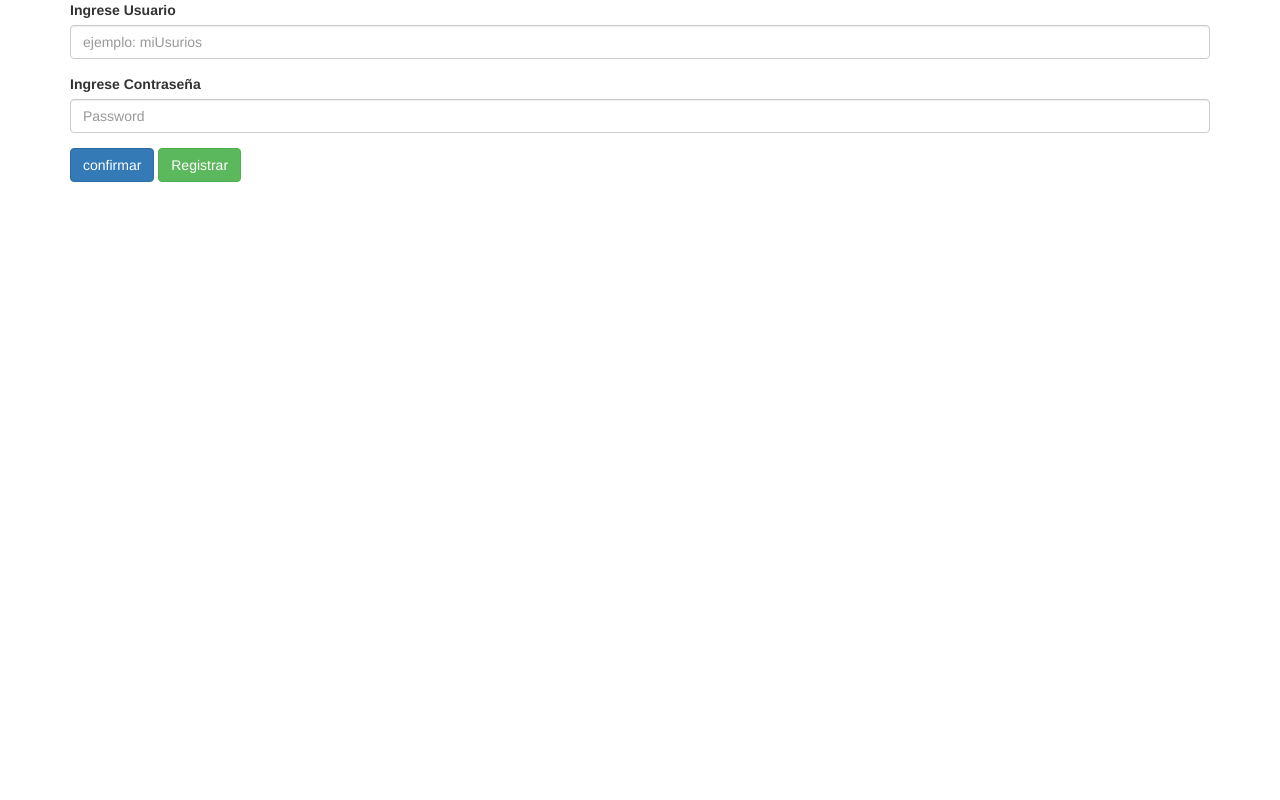
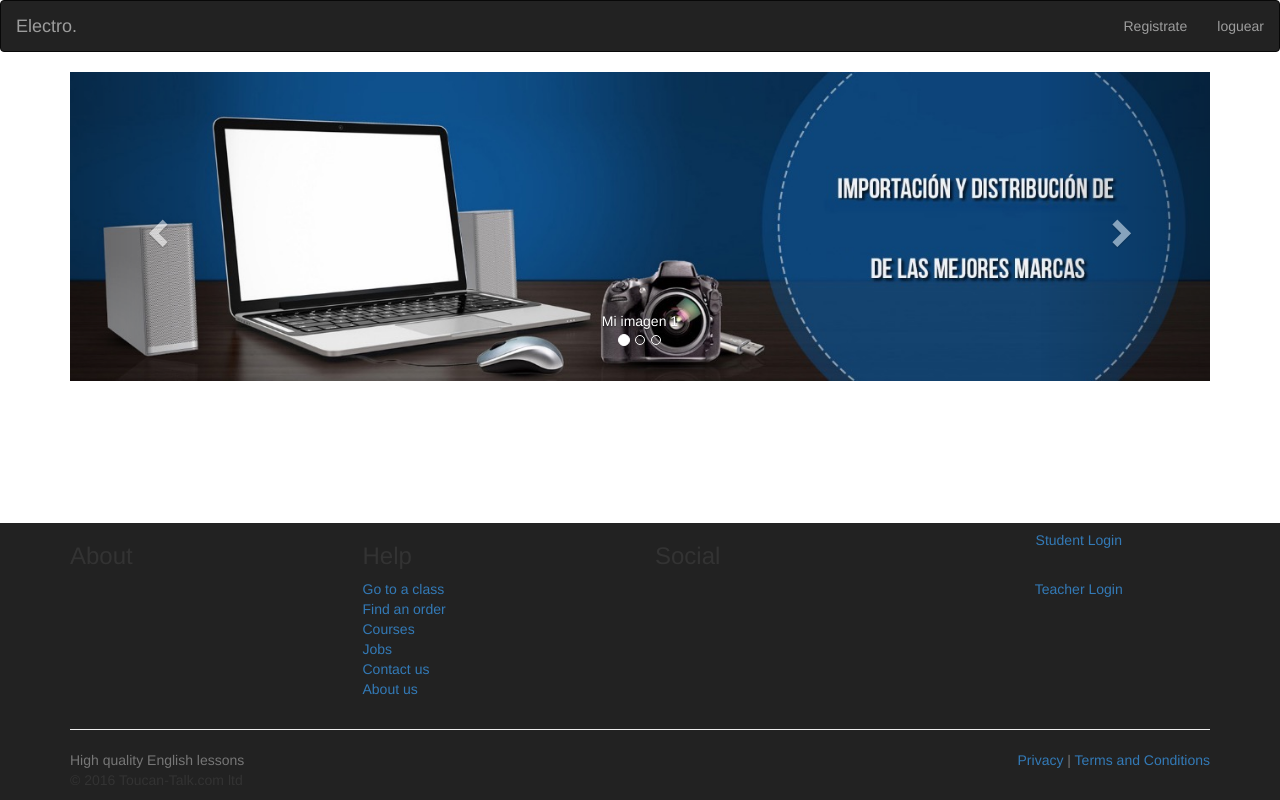
Before and after one commit to joni1023/phptpfinal, a PHP site: page / in a window 1280 px wide. Run offline with PHP 8.4, Linux system fonts and the light colour scheme.

Commit message:
subida script, poco de vistas, header y footer

```diff
--- /dev/null
+++ b/css/stilo.css
@@ -0,0 +1,18 @@
+html {
+
+    min-height: 100%;
+}
+
+body {
+    background: #ffffff;
+}
+
+
+/* footer */
+footer {
+    position: absolute;
+    bottom: 0;
+    width: 100%;
+    /* Set the fixed height of the footer here */
+    background-color: #222;
+}
--- a/database.php
+++ b/database.php
@@ -1,12 +1,13 @@
 <?php
 $host="localhost";
 $usuario="root";
-$clave="root";
+$clave="";
 $bd="tp_pw";
 
 $conexion = mysqli_connect($host,$usuario,$clave,$bd);
 //arriba se inicia variable del tipo mysql
 //luego se prueba si esta onectado
+
 //if($conexion){
 //    echo "conectado";
 //}else{
--- /dev/null
+++ b/footer.php
@@ -0,0 +1,111 @@
+<link rel="stylesheet" href="css/stilo.css">
+<footer>
+    <div class="container-fluid bg-footer">
+        <div class="container">
+
+            <!-- footer menus -->
+            <div class="row">
+                <div class="col-md-3">
+                    <h3>About</h3>
+
+                </div>
+                <div class="col-md-3">
+                    <h3>Help</h3>
+                    <ul class="list-unstyled">
+                        <li>
+                            <a href="">
+                                Go to a class
+                            </a>
+                        </li>
+                        <li>
+                            <a href="">
+                                Find an order
+                            </a>
+                        </li>
+                        <li>
+                            <a href="">
+                                Courses
+                            </a>
+                        </li>
+                        <li>
+                            <a href="">
+                                Jobs
+                            </a>
+                        </li>
+                        <li>
+                            <a href="">
+                                Contact us
+                            </a>
+                        </li>
+                        <li>
+                            <a href="">
+                                About us
+                            </a>
+                        </li>
+                    </ul>
+                </div>
+                <div class="col-md-3">
+                    <h3>Social</h3>
+                    <ul class="list-unstyled">
+                        <li>
+                            <h3>
+                                <i class="fa fa-facebook" aria-hidden="true"></i>
+                            </h3>
+                        </li>
+                        <li>
+                            <h3>
+                                <i class="fa fa-twitter" aria-hidden="true"></i>
+                            </h3>
+                        </li>
+                        <li>
+                            <h3>
+                                <i class="fa fa-vk" aria-hidden="true"></i>
+                            </h3>
+                        </li>
+                    </ul>
+                </div>
+                <div class="col-md-3">
+                    <div class="form-group">
+                        <a class="btn btn-alt btn-block" href="">
+                            Student Login
+                        </a>
+                    </div>
+                    <div class="form-group">
+                        <a class="btn btn-alt btn-block" href="">
+                            Teacher Login
+                        </a>
+                    </div>
+                </div>
+            </div>
+            <!-- end footer menus -->
+
+            <hr>
+
+            <!-- footer subtext -->
+            <div class="row">
+                <div class="col-md-12">
+                            <span class="text-muted">
+                                High quality English lessons
+                                <div class="pull-right">
+                                    <a href="">Privacy</a> | <a href="">Terms and Conditions</a>
+                                </div>
+                            </span>
+                </div>
+            </div>
+            <!-- end footer subtext -->
+
+        </div>
+    </div>
+
+    <!-- sub footer -->
+    <div class="container-fluid bg-copyright">
+        <div class="container">
+            <p class="copyright">
+                &copy; 2016 Toucan-Talk.com ltd
+            </p>
+        </div>
+    </div>
+    <!-- end sub footer -->
+
+</footer>
+<!-- end footer -->
--- /dev/null
+++ b/header.php
@@ -0,0 +1,36 @@
+<head>
+    <meta charset="utf-8" />
+    <link rel="stylesheet" href="css/bootstrap.min.css">
+
+    <script src="js/bootstrap.min.js"></script>
+
+
+</head>
+<header>
+    <nav class="navbar navbar-inverse">
+        <div class="container-fluid">
+            <div class="navbar-header">
+                <a class="navbar-brand" href="index.php">Electro.</a>
+            </div>
+            <ul class="nav navbar-nav">
+
+                <!--                <li class="active"><a href="#">Home</a></li>-->
+            </ul>
+            <ul class="nav navbar-nav navbar-right">
+                <li><a href="registrar.php">Registrate</a> </li>
+                <?php
+                if (!isset($_SESSION)) session_start();
+                if(isset($_SESSION['username'])){
+                    $nombre=$_SESSION['username'];
+                    echo "<li><a href=''>".$nombre."</a> </li>";
+                    echo "<li><a href='salir.php'>salir</a></li>";
+                }else{
+                    echo "<li><a href='login.php'>loguear</a></li>";
+                }
+
+                ?>
+
+            </ul>
+        </div>
+    </nav>
+</header>
--- a/index.php
+++ b/index.php
@@ -1,32 +1,61 @@
-<!Doctype html>
+<?php
+require 'header.php';?>
+<body>
+<div class="container">
+    <div class="row">
+        <div class="col-md-12">
 
-<HTML>
-<title>login</title>
-<link rel="stylesheet" href="css/bootstrap.min.css">
-<script src="js/bootstrap.min.js"></script>
-<body class="container">
-        <form class="form-group" action="logear.php" method="post">
-            <div class="form-group">
-                <label>Ingrese Usuario</label>
-                <input type="text" class="form-control" name="usuario" placeholder="ejemplo: miUsurios">
+            <!-- aqui insertaremos el slider -->
+            <div id="carousel1" class="carousel slide" data-ride="carousel">
+                <!-- Indicatodores -->
+                <ol class="carousel-indicators">
+                    <li data-target="#carousel1" data-slide-to="0" class="active"></li>
+                    <li data-target="#carousel1" data-slide-to="1"></li>
+                    <li data-target="#carousel1" data-slide-to="2"></li>
+                </ol>
+
+                <!-- Contenedor de las imagenes -->
+                <div class="carousel-inner" role="listbox">
+
+                    <div class="item active">
+                        <img src="img/banner-computacion1.jpg" alt="Imagen 1">
+                        <div class="carousel-caption"> Mi imagen 1 </div>
+                    </div>
+
+                    <div class="item">
+                        <img src="img/005.jpg" alt="Imagen 2">
+                        <div class="carousel-caption"> Mi imagen 2 </div>
+                    </div>
+
+                    <div class="item">
+                        <img src="img/003.jpg" alt="Imagen 3">
+                        <div class="carousel-caption"> Mi imagen 3 </div>
+                    </div>
+                </div>
+
+                <!-- Controls -->
+                <a class="left carousel-control" href="#carousel1" role="button" data-slide="prev">
+                    <span class="glyphicon glyphicon-chevron-left" aria-hidden="true"></span>
+                    <span class="sr-only">Anterior</span>
+                </a>
+                <a class="right carousel-control" href="#carousel1" role="button" data-slide="next">
+                    <span class="glyphicon glyphicon-chevron-right" aria-hidden="true"></span>
+                    <span class="sr-only">Siguiente</span>
+                </a>
+
             </div>
-            <div class="form-group">
-                <label >Ingrese Contraseña</label>
-                <input type="password" class="form-control" name="pass" placeholder="Password">
-            </div>
-            <button type="submit" class="btn btn-primary">confirmar</button>
-            <a class="btn btn-success" href="registrar.php">Registrar</a>
 
-        </form>
-<!--        --><?php
-//        require 'logear.php';
-//        if(!isset($error)){
-//
-//        }else{
-//            echo $error;
-//        }
 
-        ?>
+        </div>
+    </div>
+</div>
+
+
+
 </body>
 
-</HTML>
+
+<?php
+
+require 'footer.php';
+?>
```
Also changed, not shown: logear.php (+10 -11 lines), login.php (added, +25 -0 lines), registrar.php (+8 -42 lines), registro.php (+6 -6 lines), script.sql (added, +14 -0 lines).
